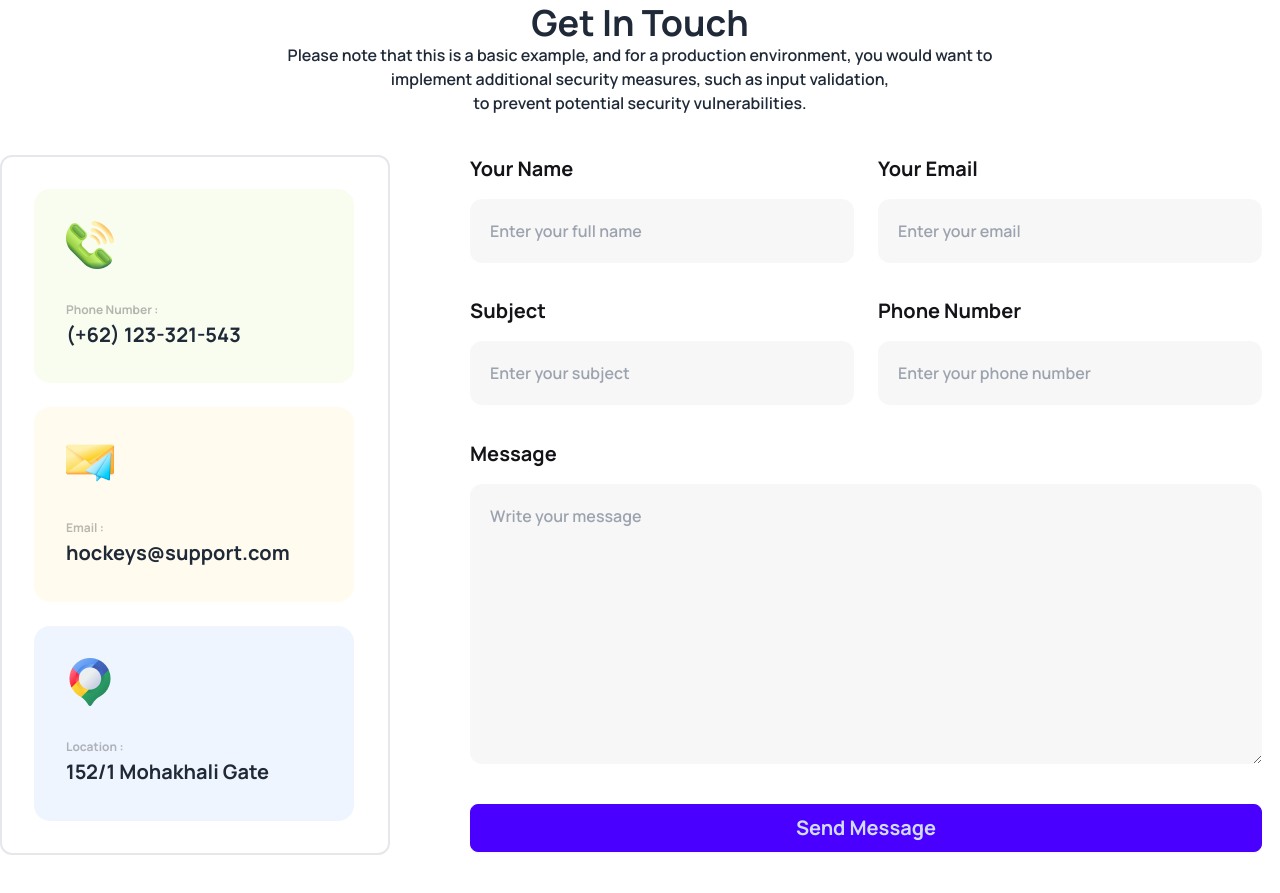
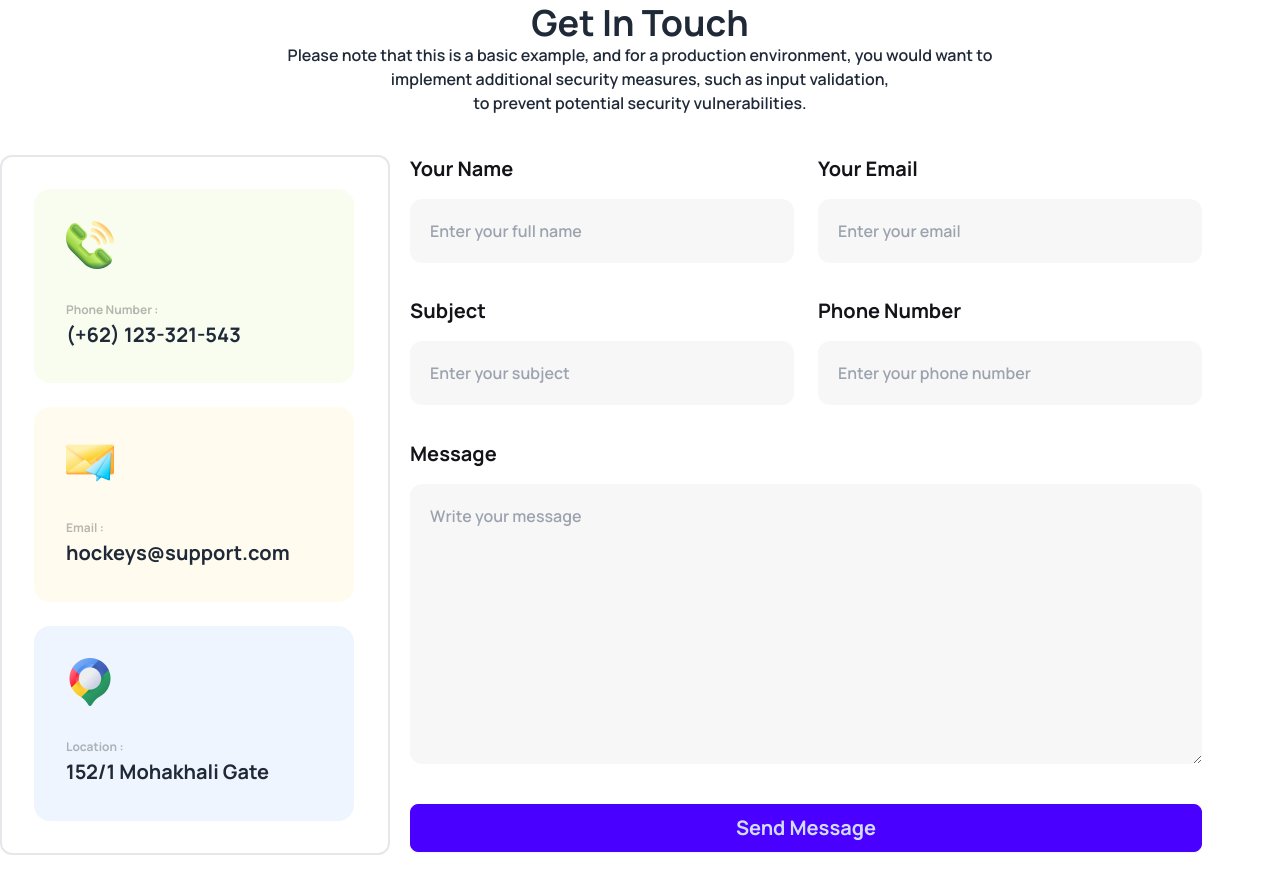
Before and after one commit to juyel66/Assignment-3, a plain HTML site: page index.html in a window 1280 px wide. Shown: the part 4096-4989 px from the top of the page. Drawn offline with nearby package versions, Linux system fonts and the light colour scheme.

Commit message:
touch section finishh

```diff
--- a/index.html
+++ b/index.html
@@ -470,7 +470,7 @@
 
 
 
-                <div class="flex gap-5 lg:gap-20 flex-col lg:flex-row mt-10">
+                <div class="flex gap-5 lg:gap-22 flex-col lg:flex-row mt-10">
                   <div class=" grid grid-cols-1 gap-6 border-2 border rounded-xl lg:w-[390px] lg:h-[700px] p-8 mb-2">
                       <div class=" w-80 p-8 bg-[#BCED6D1A] space-y-6 rounded-2xl">
                           <figure><img src="./Images/Group 1171275317.png" alt="call" /></figure>
@@ -524,87 +524,6 @@
                   </div>
               </div>
 
-
-
-<!--
-                <div class="grid lg:grid-cols-2 grid-cols-1 gap-7 my-16">
-                  <div class="space-y-8 border rounded-xl items-center">
-                    <div class="bg-[#BCED6D1A] h-[220px] p-8 w-[500px]">
-                      <div >
-                        <div>
-                          <img src="Images/call.svg" alt="">
-                        </div>
-                       <div class="my-10">
-                        <p class="my-3 text-[#13131866]">Phone Number:</p>
-                        <h4>(+62) 123-321-543</h4>
-                       </div>
-                      </div>
-                    </div>
-
-                    <div class="bg-[#FDDD5F1A] h-[220px] p-8  w-[500px]">
-                      <div >
-                        <div>
-                          <img src="Images/msg.svg" alt="">
-                        </div>
-                       <div class="my-10">
-                        <p class="my-3 text-[#13131866]">Email:</p>
-                        <h4>(+62) 123-321-543</h4>
-                       </div>
-                      </div>
-                    </div>
-
-                    <div class="bg-[#629CF31A] h-[220px] p-8 w-[500px]">
-                      <div >
-                        <div>
-                          <img src="Images/map.svg" alt="">
-                        </div>
-                       <div class="my-10">
-                        <p class="my-3 text-[#13131866]">Location:</p>
-                        <h4>(+62) 123-321-543</h4>
-                       </div>
-                      </div>
-                    </div>
-                  </div>
-
-
-
-
-                  <div class="grid lg:grid-cols-2 grid-cols-1 gap-9">
-                    <label class=" form-control lg:w-full ">
-                      <div class="label">
-                        <span class="label-text">What is your name?</span>
-                      </div>
-                      <input type="text" placeholder="Type here" class="input input-bordered w-full " />
-                    </label>
-                    <label class="form-control w-full ">
-                      <div class="label">
-                        <span class="label-text">What is your name?</span>
-                      </div>
-                      <input type="text" placeholder="Type here" class="input input-bordered w-full " />
-                    </label>
-                    <label class="form-control w-full ">
-                      <div class="label">
-                        <span class="label-text">What is your name?</span>
-                      </div>
-                      <input type="text" placeholder="Type here" class="input input-bordered w-full " />
-                    </label>
-                    <label class="form-control w-full ">
-                      <div class="label">
-                        <span class="label-text">What is your name?</span>
-                      </div>
-                      <input type="text" placeholder="Type here" class="input input-bordered w-full " />
-                    </label>
-                    <h1 class="text-xl font-extrabold">Massage</h1>
-
-                    <div class=" lg:col-span-2  border lg:rounded-xl">
-                      <textarea name="" id="" placeholder="Write a massage" lg:cols="80" cols="47" rows="10"></textarea>
-                    </div>
-                    <button class="btn btn-primary lg:col-span-2 ">Send Massage</button>
-
-                  </div> -->
-
-
-
              </div>
               </section>
 
```
